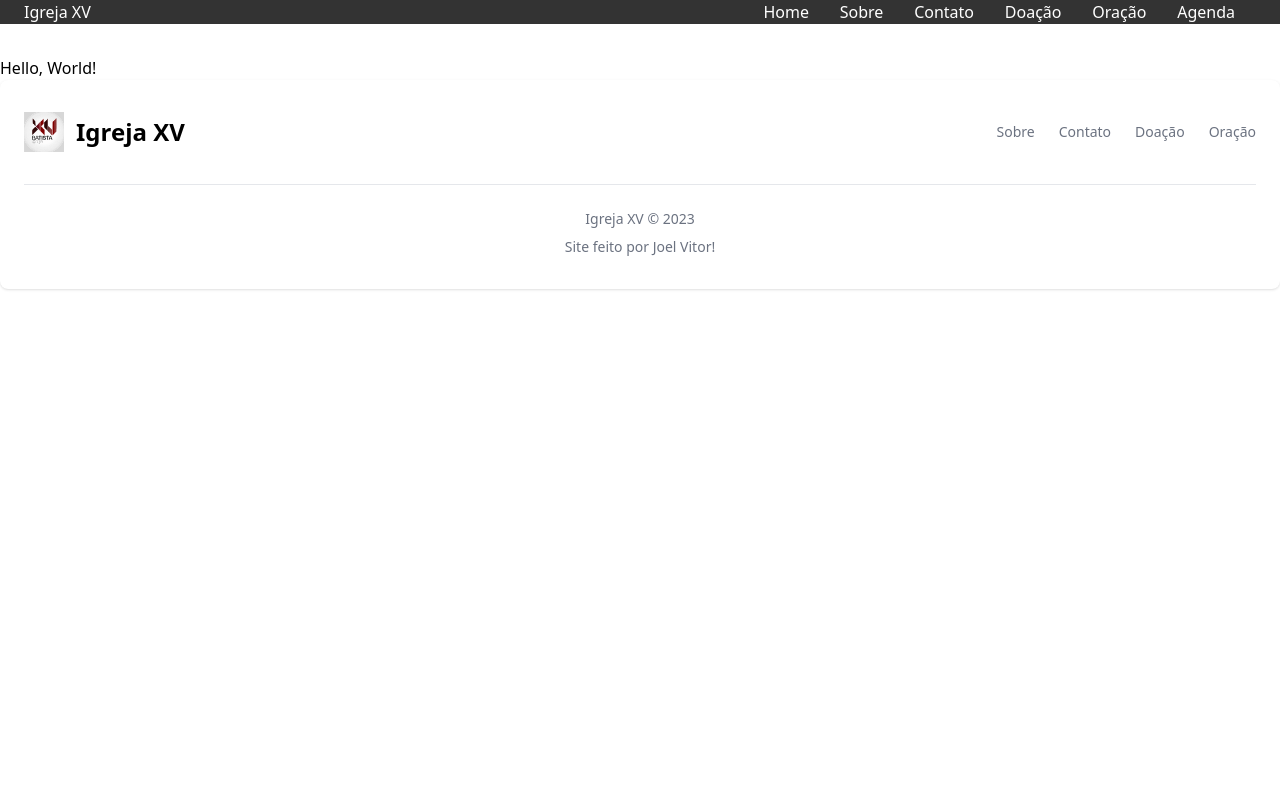
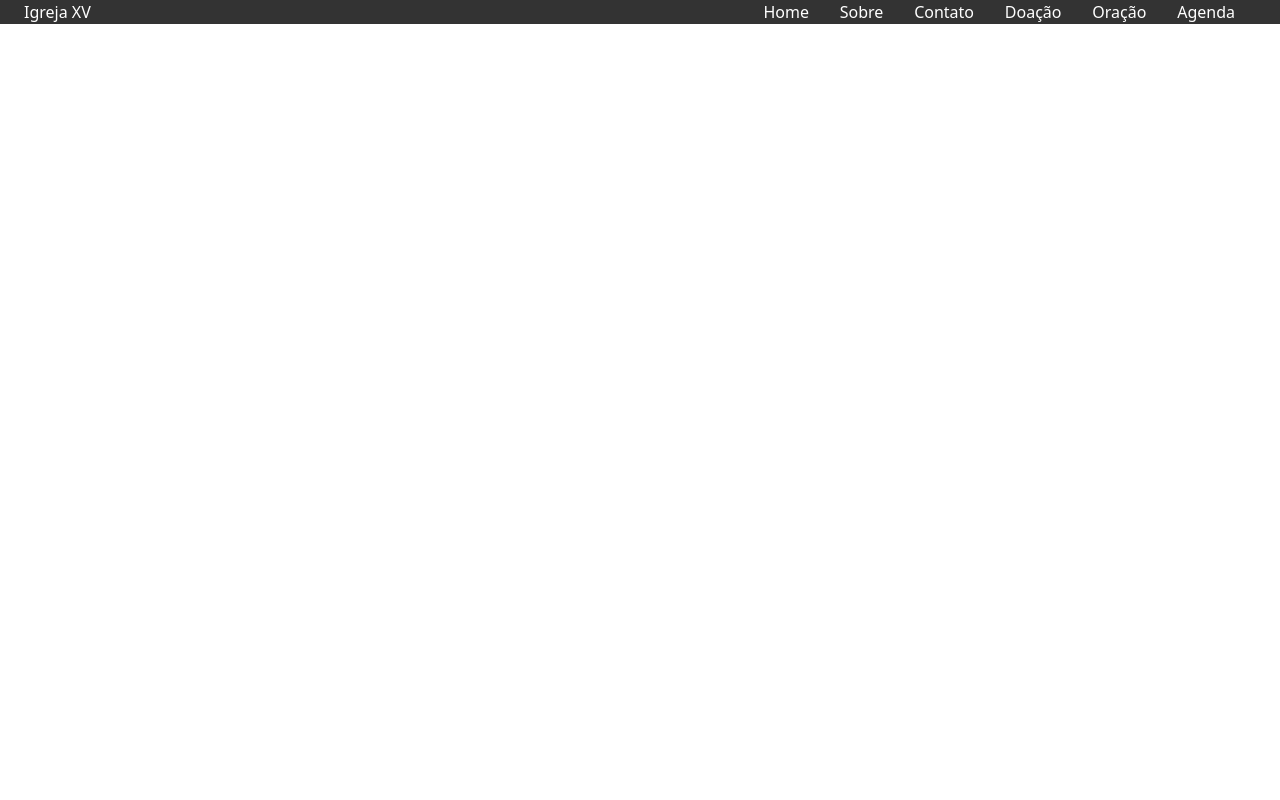
Before and after one commit to joelvitorniino/church-igrejaxv, a Next.js app: page / in a window 1280 px wide. Shown: the top 800 px of the page. Built offline with nearby package versions, Linux system fonts and the light colour scheme.

Commit message:
fix: align items

```diff
--- a/src/pages/index.tsx
+++ b/src/pages/index.tsx
@@ -1,11 +1,9 @@
-import Head from 'next/head'
-import Image from 'next/image'
-import styles from '../styles/Home.module.css'
-
 export default function Home() {
   return (
-    <div>
-      <h1>Hello, World!</h1>
+    <div className="flex flex-col items-center justify-center h-screen">
+      <div className="flex flex-col items-center mb-10">
+
+      </div>
     </div>
   )
 }
```
